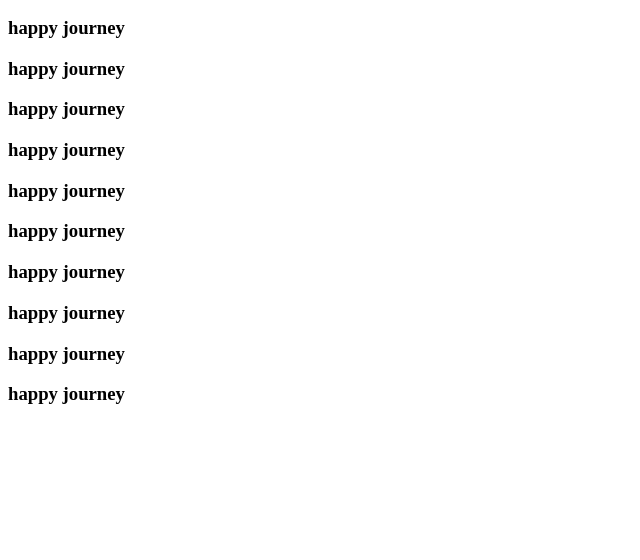
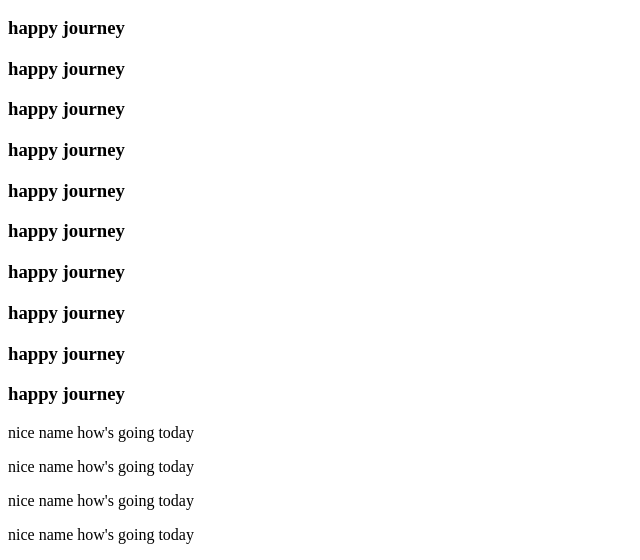
Before and after one commit to limon4521/another-repo, a plain HTML site: page index.html in a window 1280 px wide. Shown: the part 622-1182 px from the top of the page, without its empty margins (0-640 px from the left). Before the commit the page ends 1046 px from the top, so only its background shows below. Drawn offline with Linux system fonts and the light colour scheme.

Commit message:
add new things

```diff
--- a/index.html
+++ b/index.html
@@ -28,5 +28,10 @@
     <h3>happy journey</h3>
     <h3>happy journey</h3>
     <h3>happy journey</h3>
+
+    <p>nice name how's going today</p>
+    <p>nice name how's going today</p>
+    <p>nice name how's going today</p>
+    <p>nice name how's going today</p>
 </body>
 </html>
```
